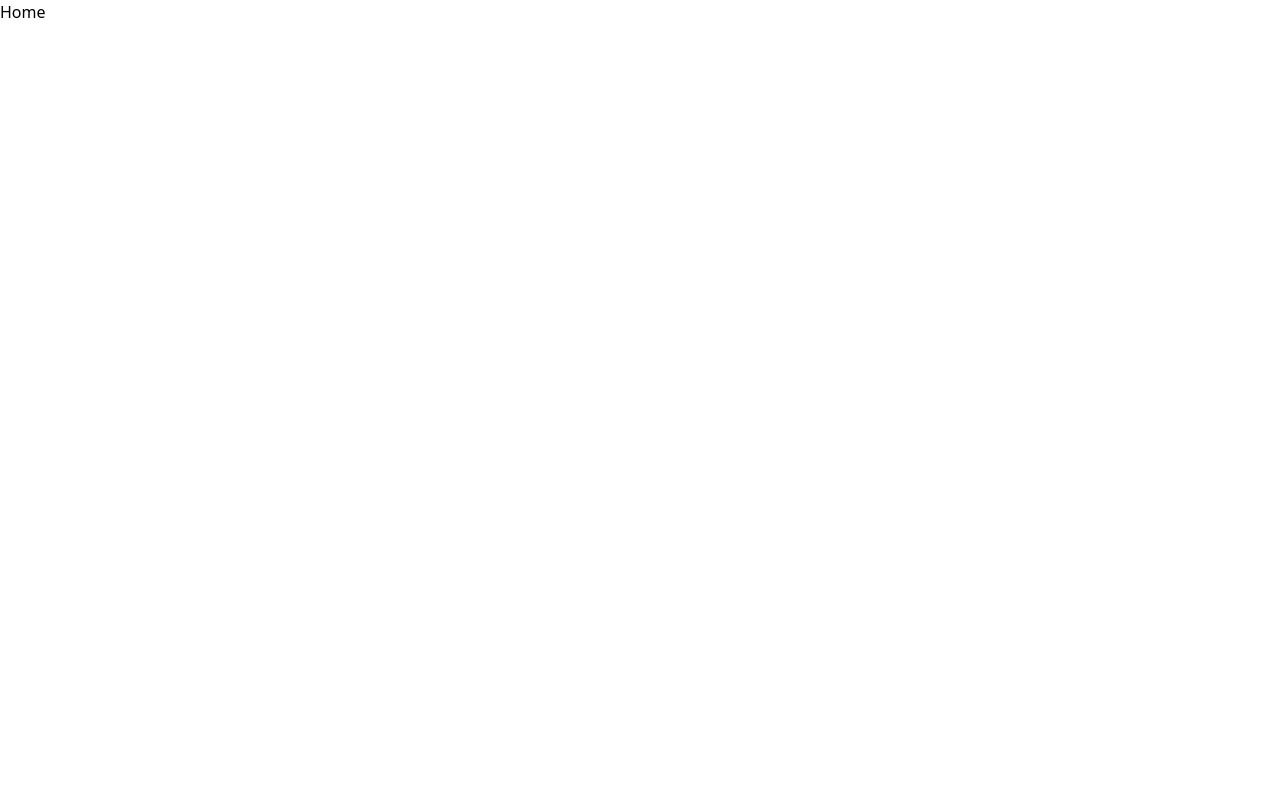
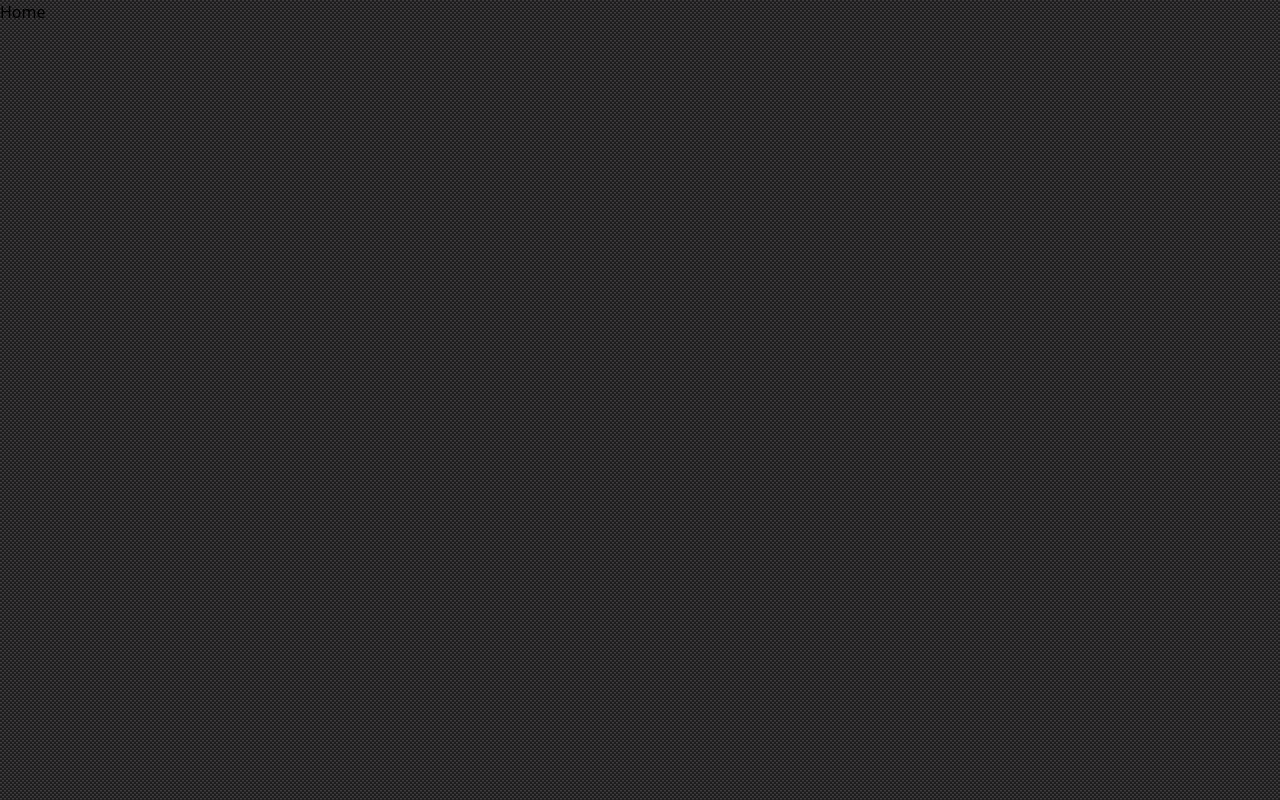
Before and after one commit to PetrGrabovsky/www-grabovsky-tech, a Next.js app: page / in a window 1280 px wide. Built offline with nearby package versions, Linux system fonts and the light colour scheme.

Commit message:
style: Definuj základní styl elementu body
- Přidej texturu pro pozadí body

```diff
--- a/app/layout.tsx
+++ b/app/layout.tsx
@@ -1,15 +1,19 @@
 import './globals.css';
 
-import { ReactNode } from 'react';
+import clsx from 'clsx';
+import { PropsWithChildren } from 'react';
 
-interface RootLayoutProperties {
-  children: ReactNode;
-}
-
-const RootLayout = ({ children }: RootLayoutProperties) => {
+const RootLayout = ({ children }: PropsWithChildren) => {
   return (
     <html lang='cs'>
-      <body className='antialiased'>{children}</body>
+      <body
+        className={clsx(
+          'flex min-h-screen w-full flex-col bg-body-background bg-white-carbon',
+          'overflow-x-hidden antialiased'
+        )}
+      >
+        {children}
+      </body>
     </html>
   );
 };
--- a/tailwind.config.ts
+++ b/tailwind.config.ts
@@ -3,7 +3,14 @@ import type { Config } from 'tailwindcss';
 export default {
   content: ['./components/**/*.{ts,tsx}', './app/**/*.{ts,tsx}'],
   theme: {
-    extend: {},
+    extend: {
+      colors: {
+        'body-background': '#080808',
+      },
+      backgroundImage: {
+        'white-carbon': 'url("/white-carbon.png")',
+      },
+    },
   },
   plugins: [],
 } satisfies Config;
```
Also changed, not shown: public/white-carbon.png (added).
